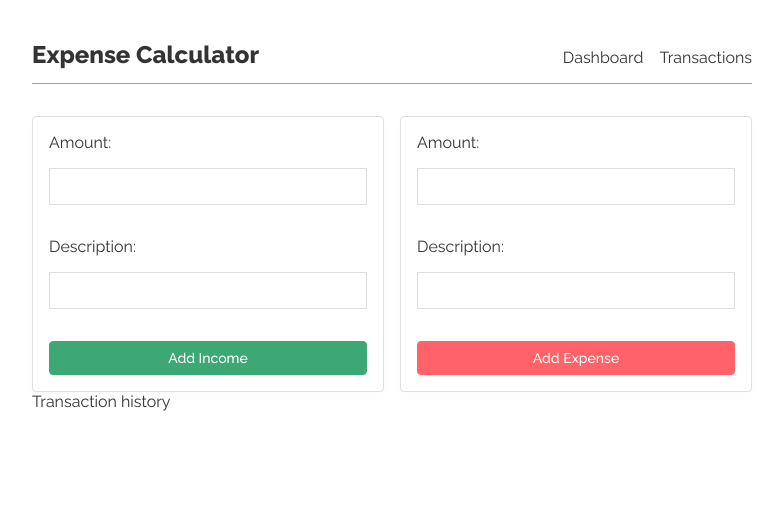
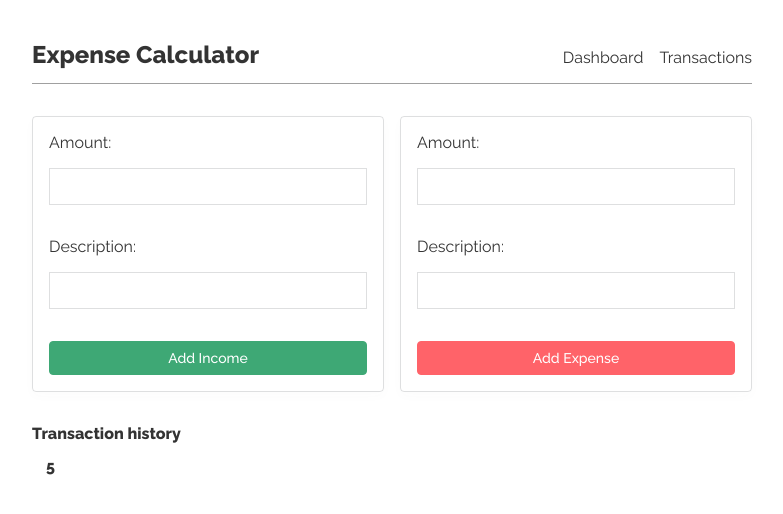
Before and after one commit to ttahm3d/expense-calculator, a React (Create React App) app: page /transactions in a window 1280 px wide. Both pictures are taken after typing "5", "Sample" into the empty fields and a click on the button "Add Income". Shown: the top 514 px of the page, without its empty margins (248-1031 px from the left). Built offline with nearby package versions, Linux system fonts and the light colour scheme.

Commit message:
feat: added transaction component

```diff
--- a/src/components/Transaction.jsx
+++ b/src/components/Transaction.jsx
@@ -1,11 +1,24 @@
 import React from "react";
+import { useContext } from "react";
+import TransactionsContext from "../context/Transactions/Context";
+import styled from "styled-components";
 
 const Transaction = (props) => {
+	const { transactions } = useContext(TransactionsContext);
+
 	return (
-		<div>
-			<p>Transcation</p>
-		</div>
+		<>
+			{transactions.map((transaction) => (
+				<Wrapper key={transaction.id}>
+					<h4>{transaction.amount}</h4>
+				</Wrapper>
+			))}
+		</>
 	);
 };
 
 export default Transaction;
+
+const Wrapper = styled.div`
+	padding: 0.875rem;
+`;
--- a/src/pages/Transactions/Transactions.jsx
+++ b/src/pages/Transactions/Transactions.jsx
@@ -1,15 +1,11 @@
-import React, { useContext } from "react";
+import React from "react";
 import { Container } from "../../styles/globals";
 import ExpenseForm from "../../components/ExpenseForm";
 import IncomeForm from "../../components/IncomeForm";
 import styled from "styled-components";
-import { TransactionsContext } from "../../context/Transactions";
+import Transaction from "../../components/Transaction";
 
 const Expense = () => {
-	const { transactions } = useContext(TransactionsContext);
-
-	console.log(transactions);
-
 	return (
 		<div>
 			<Container>
@@ -17,7 +13,10 @@ const Expense = () => {
 					<IncomeForm />
 					<ExpenseForm />
 				</FlexBox>
-				<p>Transaction history</p>
+				<TransactionsContainer>
+					<h4>Transaction history</h4>
+					<Transaction />
+				</TransactionsContainer>
 			</Container>
 		</div>
 	);
@@ -25,7 +24,7 @@ const Expense = () => {
 
 export default Expense;
 
-export const FlexBox = styled.div`
+const FlexBox = styled.div`
 	display: flex;
 	justify-content: space-between;
 	flex-wrap: wrap;
@@ -35,3 +34,7 @@ export const FlexBox = styled.div`
 		flex: 1;
 	}
 `;
+
+const TransactionsContainer = styled.div`
+	padding: 2rem 0;
+`;
```
